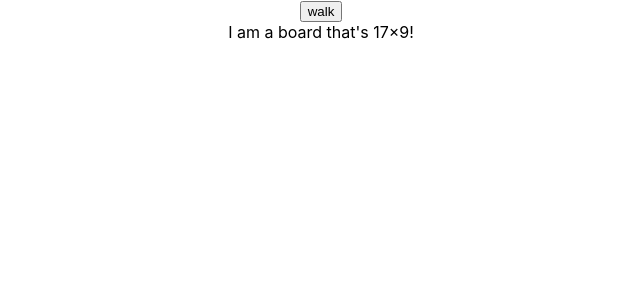
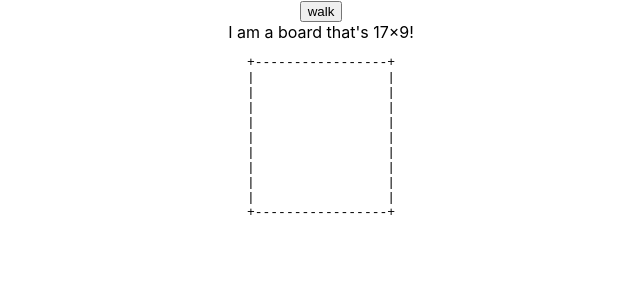
Before and after one commit to Doverstav/kitscon212, a React (Create React App) app: page / in a window 1280 px wide. Shown: the top 300 px of the page, without its empty margins (319-959 px from the left). Built offline with nearby package versions, Linux system fonts and the light colour scheme.

Commit message:
Add some decoration to the stringBoard

```diff
--- a/src/board/StringBoard.tsx
+++ b/src/board/StringBoard.tsx
@@ -35,7 +35,10 @@ export const StringBoard: React.FC<BoardProps> = ({ height, width, paths }) => {
       })
     }
 
-    setBoardState(tempBoard.map(row => [...row.map(cell => boardCharacters[cell]), '\n']).flat().join(""))
+    const paddingRow = ['+', ...Array(width).fill('-'), '+\n'].join("");
+    const content = tempBoard.map(row => ['|', ...row.map(cell => boardCharacters[cell]), '|\n']).flat().join("")
+
+    setBoardState(paddingRow.concat(content, paddingRow))
   }, [paths, height, width])
 
   return (
```
